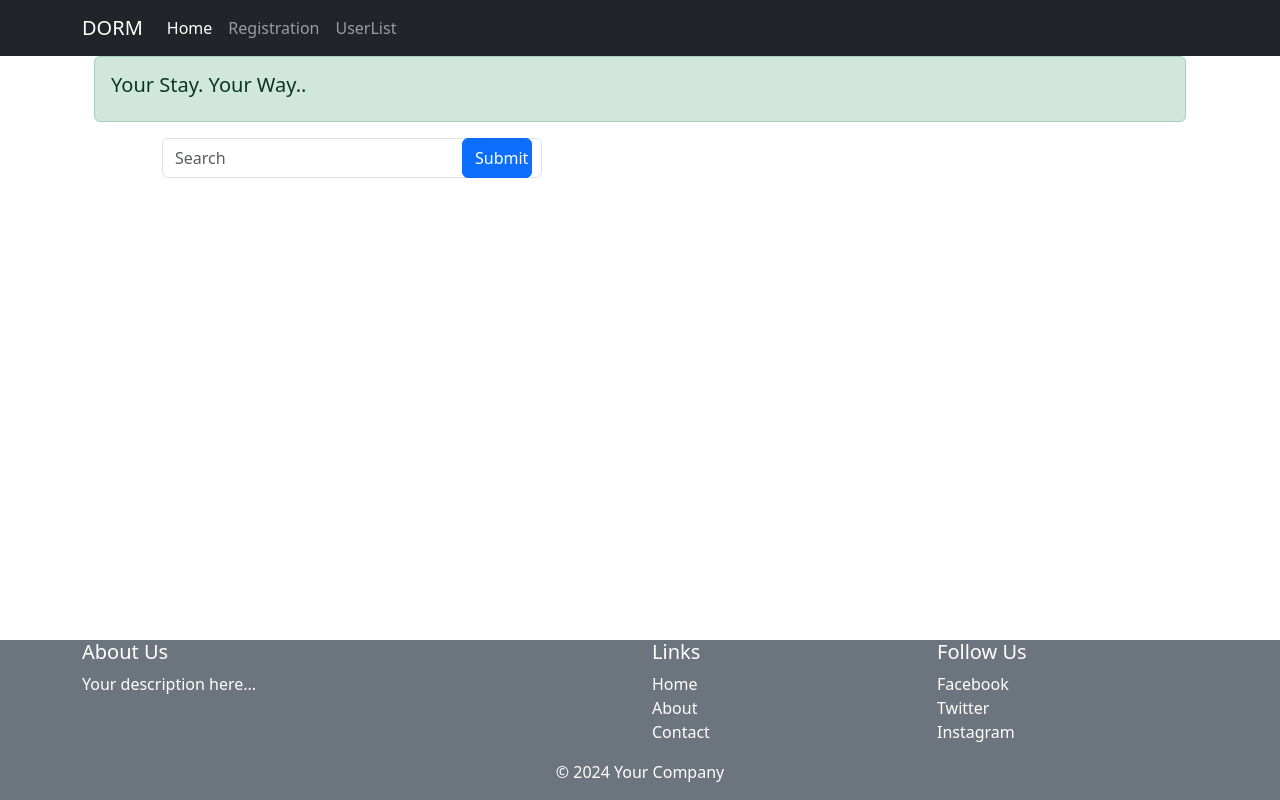
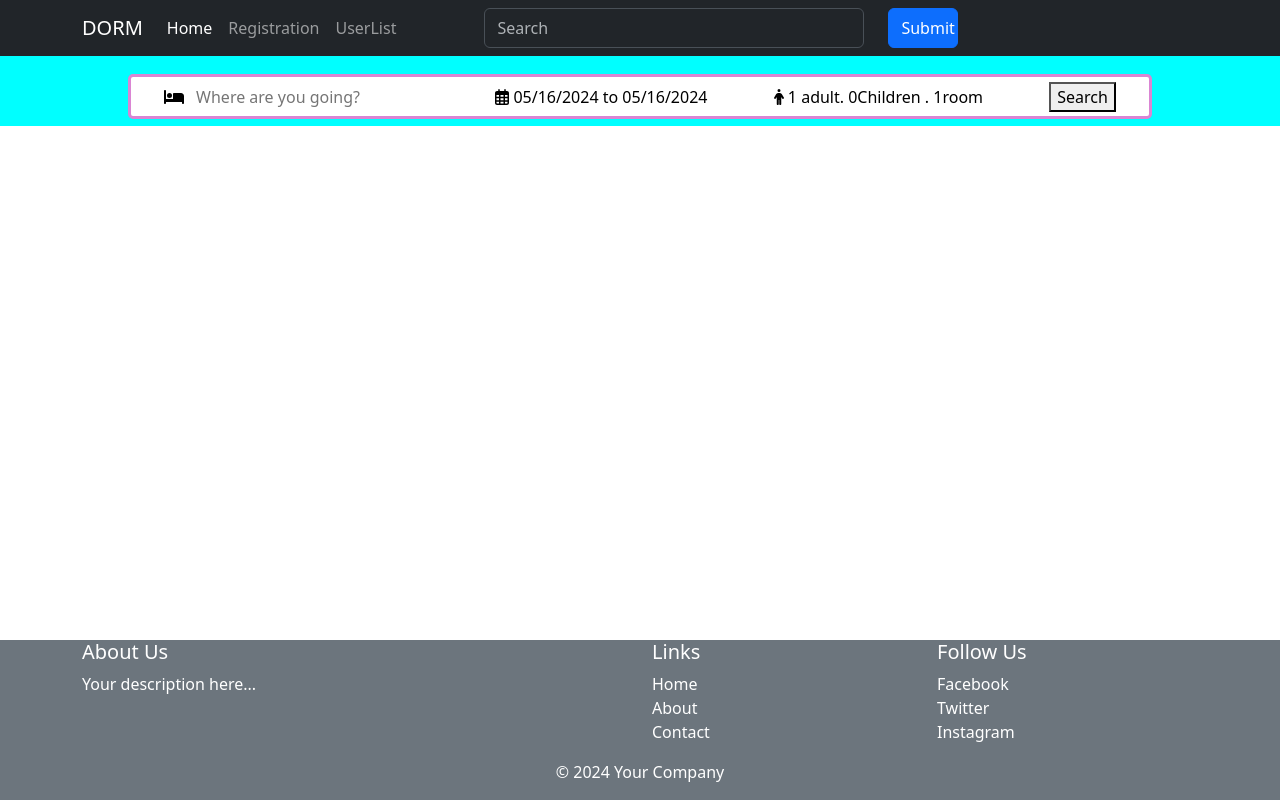
Before and after one commit to AratiSomwanshi/Mini-Project, a React (Create React App) app in the folder dorm/: page / in a window 1280 px wide. Built offline with nearby package versions, Linux system fonts and the light colour scheme.

Commit message:
add status

```diff
--- a/dorm/src/Components/Header.jsx
+++ b/dorm/src/Components/Header.jsx
@@ -1,11 +1,12 @@
+
 
 
 import { Alert, Container } from "react-bootstrap";
 
 export function Header(props) {
     return (
-        <Container className="mt  width=100%" >
-            <Alert variant="success"><h5>{props.title}</h5></Alert>
+        <Container className="mt">
+            <Alert variant="success" className="massage"><h5 className="head">{props.title}</h5></Alert>
             <p>{props.description}</p>
         </Container>
     )
--- a/dorm/src/Components/Home.jsx
+++ b/dorm/src/Components/Home.jsx
@@ -1,36 +1,127 @@
+import { FontAwesomeIcon } from "@fortawesome/react-fontawesome";
+import { faBed, faPerson } from "@fortawesome/free-solid-svg-icons";
+import { faCalendarDays } from "@fortawesome/free-regular-svg-icons";
+import { DateRange } from "react-date-range";
+import {  useState } from "react";
+import "./home.css";
+import {format} from "date-fns";
+export function Home() {
+  const [openDate, setOpenDate]= useState(false);
+  const [date, setDate] = useState([
+    {
+      startDate: new Date(),
+      endDate: new Date(),
+      key: "selection",
+    },
+  ]);
 
 
-import { Button, Col, Container, Form, Row } from "react-bootstrap";
-import { Header } from "./Header";
 
-export function Home(){
-    return (
-        <Container>
-            <Header title="Your Stay. Your Way.." description="" style= "width=100%" />
-
-            <Form inline>
-              <Row>
-                <Col lg={4}>
-                  <Form.Control
-                    type="text"
-                    placeholder="Search"
-                    className=" mr-sm-2 "
-
-                    style={{ width: '380px', height: '40px' ,marginLeft: '80px'}}
-                  />
-                </Col>
-                <Col lg={4}>
-                  <Button type="submit" style={{ width: '70px', height: '40px'}} >Submit</Button>
-                </Col>
-              </Row>
-            </Form>
-
-            <Row>
-                <Col lg={4}></Col>
-                <Col lg={4}></Col>
-            </Row>
+  const [openOpstion, setOpenOpstion]= useState(false);
+  const [opstions, setOpstions] = useState({
+    adult:1,
+    Children:0,
+    room:1,
+  });
 
 
-        </Container>
-    )
+  const handleOpstion=(name, opration)=>{
+    setOpstions(prev=>{return {
+      ...prev,[name]:opration==="i" ? opstions[name ]+1: opstions[name]-1,
+    };
+  });
+  };
+  return (
+    <div className="header">
+      <div className="headercontainer">
+        <div className="headerList">
+          <div className="headerSearch">
+
+
+            <div className="headerSearchItem">
+              <FontAwesomeIcon icon={faBed} classNam="headericon" />
+              <input
+                type="text"
+                placeholder="Where are you going?"
+                className="headerSearchInput"
+              />
+            </div>
+
+
+
+            <div className="headersearchItem">
+              <FontAwesomeIcon icon={faCalendarDays} />
+              <span onClick={()=>setOpenDate(!openDate)} className="headersearchText"> {`${format(date[0].startDate,"MM/dd/yyyy")} to ${format(date[0].endDate,"MM/dd/yyyy")}`}</span>
+            {
+              openDate &&   <DateRange
+              editableDateInputs={true}
+              onChange={(item) => setDate([item.selection])}
+              moveRangeOnFirstSelection={false}
+              ranges={date}
+              className="date"
+            />
+            }
+            </div>
+
+
+
+
+
+{/* this repetade call we can create container and pass value */}
+
+            <div className="headersearchItem">
+              <FontAwesomeIcon icon={faPerson} />
+
+              <span onClick={()=>setOpenOpstion(!openOpstion)}
+              className="headersearchText"> {`${opstions.adult} adult. ${opstions.Children}Children . ${opstions.room}room`}</span>
+           {openOpstion &&
+              <div className="opstions">
+
+                <div className="opstionItem">
+                  <span className="opstionText">Adult</span>
+                  <div className="opstionCounter">
+                  </div>
+
+                  <button disabled={opstions.adult<=0}
+
+                  className="opstionCounterButton" onClick={()=>handleOpstion("adult","d")}>-</button>
+                  <span className="opstionCounterNumber">{opstions.adult}</span>
+                  <button className="opstionCounterButton" onClick={()=>handleOpstion("adult","i")}>+</button>
+                </div>
+
+                <div className="opstionItem">
+                  <span className="opstionText">Children</span>
+
+                  <div className="opstionCounter">
+
+                  </div>
+                  <button disabled={opstions.Children<=0}
+                   className="opstionCounterButton" onClick={()=>handleOpstion("Children","d")}>-</button>
+                  <span className="opstionCounterNumber">{opstions.Children}</span>
+                  <button className="opstionCounterButton" onClick={()=>handleOpstion("Children","i")}>+</button>
+                </div>
+
+                <div className="opstionItem">
+                  <span className="opstionText">room</span>
+
+                  <div className="opstionCounter">
+
+                  </div>
+                  <button disabled={opstions.room<=0}
+                   className="opstionCounterButton" onClick={()=>handleOpstion("room","d")}>-</button>
+                  <span className="opstionCounterNumber">{opstions.room}</span>
+                  <button className="opstionCounterButton" onClick={()=>handleOpstion("room","i")}>+</button>
+                </div>
+
+                </div>}
+                </div>
+
+                <div className="headersearchItem">
+                <button className="headerBtn">Search</button>
+                </div>
+          </div>
+        </div>
+      </div>
+    </div>
+  );
 }
--- a/dorm/src/Components/NavigationBar.jsx
+++ b/dorm/src/Components/NavigationBar.jsx
@@ -1,8 +1,8 @@
-import { Container,  Nav, Navbar } from "react-bootstrap";
+
 import { LinkContainer } from "react-router-bootstrap";
 import { BASE_ROUTE, REGISTRATION_ROUTE, USER_LIST_ROUTE } from "../constants/AppRoute";
 
-
+import { Button, Col, Container, Form, Row ,Nav , Navbar} from "react-bootstrap";
 export function NavigationBar() {
     return (
         <Navbar expand="lg" bg="dark" data-bs-theme="dark">
@@ -25,6 +25,25 @@ export function NavigationBar() {
 
 
 
+                        <Form inline>
+              <Row>
+                <Col xs="auto">
+                  <Form.Control
+                    type="text"
+                    placeholder="Search"
+                    className=" mr-sm-2 "
+
+                    style={{ width: '380px', height: '40px' ,marginLeft: '80px' }}
+                  />
+                </Col>
+                <Col xs="auto">
+                  <Button type="submit" style={{ width: '70px', height: '40px' }} >Submit</Button>
+                </Col>
+              </Row>
+            </Form>
+
+
+
                     </Nav>
                 </Navbar.Collapse>
             </Container>
--- a/dorm/src/Components/UserList.jsx
+++ b/dorm/src/Components/UserList.jsx
@@ -1,4 +1,8 @@
 import { Container } from "react-bootstrap";
+
+
+import { Header } from "./Header";
+
 
 export function UserList(){
     return(
--- /dev/null
+++ b/dorm/src/Components/home.css
@@ -0,0 +1,82 @@
+.header{
+    background-color: aqua;
+    color: black;
+    display: flex;
+    justify-content: center;
+    position: relative;
+}
+.headercontainer{
+    width: 100%;
+    height: 20px;
+    max-width: 1024px;
+    margin: 40px 0px 10px 0px;
+}
+.headerSearch{
+    height: 45px;
+    background-color: white;
+    border: 3px solid rgba(216, 125, 208, 0.932);
+    display: flex;
+    align-items: center;
+    justify-content: space-around;
+    padding: 10px 0px;
+    position: absolute;
+    border-radius: 5px;
+    bottom: 7px;
+width: 100%;
+max-width: 1024px;
+
+
+}
+/* .headerIcon{
+    color:rgb(194, 189, 193);
+} */
+.headerSearchItem{
+    display: flex;
+    align-items: center;
+    gap: 10px;
+
+}
+.headerSearchInput{
+    border: none;
+    outline: none;
+}
+.headerSearchText{
+    color:lightgrey;
+    cursor: pointer;
+}
+.date{
+    position: absolute ;
+
+    top: 39px;
+
+}
+.opstions{
+    position: absolute;
+    top:40px;
+    background-color: white;
+    color:black;
+    border-radius: 5px;
+    box-shadow: 0px 0px 10px -5px black;
+}
+.opstionItem{
+    width: 200px;
+    display: flex;
+    justify-content: space-between;
+    margin: 10px;
+}
+.optionCounter{
+    display: flex;
+    align-items: center;
+    gap:10px;
+    font: size 12px;
+    color: black;
+
+}
+.optionCounterButton{
+    width: 30px;
+    height: 30px;
+    border: 1px solid blue;
+    cursor: pointer;
+    background-color: white;
+
+}
```
Also changed, not shown: dorm/package.json (+8 -0 lines), 1 other file (tests, documents, lock files or other folders).
